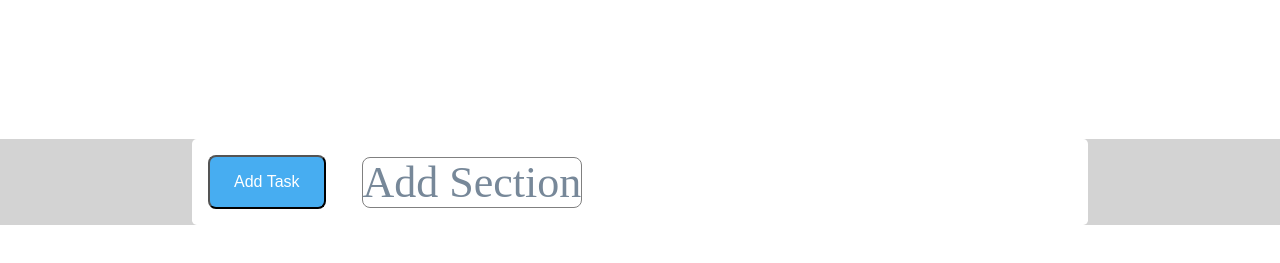
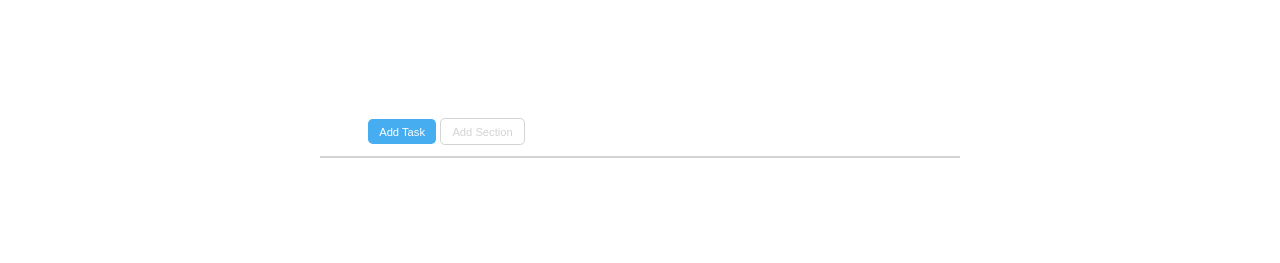
Before and after one commit to MarioBroi/html-css-toboolist, a plain HTML site: page index.html in a window 1280 px wide. Shown: the part 69-332 px from the top of the page. Drawn offline with Linux system fonts and the light colour scheme.

Commit message:
fix buttons in body

```diff
--- a/assets/css/style.css
+++ b/assets/css/style.css
@@ -1,5 +1,11 @@
-/*  */
-:root{
+/* common */
+* {
+    box-sizing: border-box;
+    margin: 0;
+    padding: 0;
+}
+
+:root {
     --bool-lightblue: rgba(71, 173, 241, 1);
     --bool-purple: rgba(156, 114, 228, 1);
     --bool-pink: rgba(216, 99, 160, 1);
@@ -9,56 +15,58 @@
     --bool-darkblue: rgba(4, 25, 49, 1);
 }
 
-body{
+body {
     margin: 0;
 }
+/* /common */
 
-header{
+header {
     height: 5rem;
     padding: 1rem 2rem;
     margin-bottom: 6rem;
     background-color: white;
 }
 
-#title{
+#title {
     font-family: sans-serif;
-    font-weight:bold;
+    font-weight: bold;
     font-size: 2.5rem;
     vertical-align: middle;
 }
 
-#logo{
+#logo {
     vertical-align: middle;
     padding-left: 1.5rem;
 }
+/* /header */
 
-.main_bg{
-    background-color:lightgrey;
+main {
+    width: 50%;
+    margin: 1rem auto;
+    background-color: white;
+    border-radius: 05rem;
 }
 
-.container{
-    margin: 0 auto;
-    background-color: white;
-    width: 70%;
-    border-radius: 0.3rem;
+.container {
+    border-bottom: 2px solid lightgrey;
+    padding: 0.7rem 3rem 0.7rem;
 }
 
-button{
-    padding: 1rem 1.5rem;
-    color: white;
-    background-color: var(--bool-lightblue);
-    border-radius: 0.5rem;
-    font-size: 1rem;
-    margin: 1rem 1rem 1rem 1rem;
-    vertical-align: middle;
+.btn {
+    padding: 0.4rem 0.7rem;
+    background-color: transparent;
+    border-radius: 0.3rem;
+    font-size: 0.7rem;
+    border: none;
 }
 
-#section{
-    color: lightslategray;
+.btn_task {
+    background-color: var(--bool-lightblue);
+    color: white;
+}
+
+.btn_section {
     background-color: white;
-    border: 1px solid grey;
-    border-radius: 0.5rem;
-    font-size: 44px;
-    margin: 1rem 1rem 1rem 1rem;
-    vertical-align: middle;
+    border: 1px solid lightgrey;
+    color: lightgrey;
 }
--- a/index.html
+++ b/index.html
@@ -21,8 +21,8 @@
         <div class="container">
 
             <div>
-                <button>Add Task</button>
-                <submit id="section">Add Section</submit>
+                <button class="btn btn_task">Add Task</button>
+                <button class="btn btn_section">Add Section</button>
             </div>
         <!-- add button and text case -->
 
```
